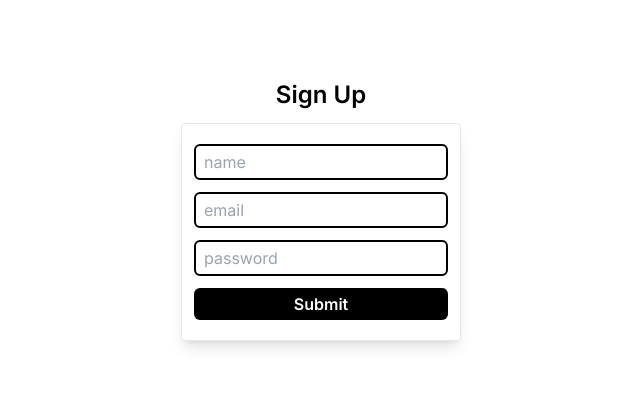
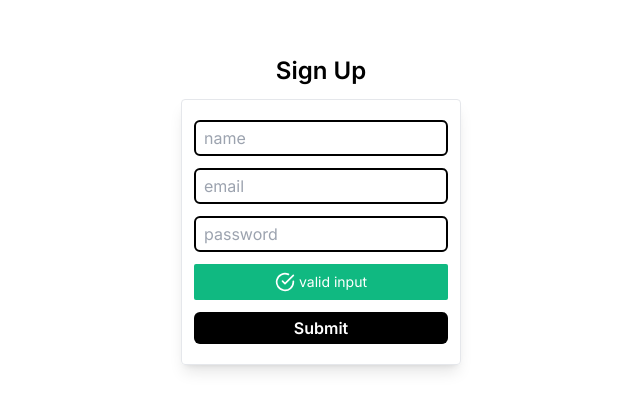
Before and after one commit to Collins-Ondeyo/Auth-js, a Next.js app: page /signup in a window 1280 px wide. Shown: the part 190-600 px from the top of the page, without its empty margins (319-959 px from the left). Built offline with nearby package versions, Linux system fonts and the light colour scheme.

Commit message:
Create the form message component for displaying notifications to the user

```diff
--- a/package.json
+++ b/package.json
@@ -12,6 +12,7 @@
     "@hookform/resolvers": "^3.3.4",
     "@prisma/client": "^5.10.2",
     "clsx": "^2.1.0",
+    "lucide-react": "^0.344.0",
     "next": "14.1.1",
     "react": "^18",
     "react-dom": "^18",
--- /dev/null
+++ b/src/components/form-message.tsx
@@ -0,0 +1,27 @@
+import { AlertTriangle, CheckCircle } from "lucide-react";
+import clsx from "clsx";
+
+export const FormMessage = ({ messageObject, className }: {
+    messageObject: {
+        success: boolean,
+        message: string;
+    },
+    className?: string;
+}) => {
+    return (
+        <div
+            className={clsx("text-sm p-2 rounded-sm text-white flex flex-row justify-center gap-1", className, {
+                "bg-emerald-500": messageObject.success,
+                "bg-red-600":!messageObject.success
+            })}
+        >
+            {
+                messageObject.success ?
+                    <CheckCircle className="w-[20px] h-[20px]" />
+                    :
+                    <AlertTriangle className="w-[20px] h-[20px]"/>
+            }
+            {messageObject.message}
+        </div>
+    )
+}
--- a/src/components/sign-up-form.tsx
+++ b/src/components/sign-up-form.tsx
@@ -5,6 +5,8 @@ import { zodResolver } from "@hookform/resolvers/zod";
 import { useForm, SubmitHandler } from "react-hook-form";
 
 import { Signup } from "@/actions/sign-up";
+
+import { FormMessage } from "./form-message";
 import { Input } from "./Input-Field";
 
 export const SignUpForm = () => {
@@ -41,6 +43,8 @@ export const SignUpForm = () => {
                 type="password"
             />
 
+            <FormMessage messageObject={ {success:true, message:"valid input"} } />
+
             <button
                 className="bg-black text-white rounded-md py-1 cursor-pointer font-semibold"
                 type="submit">
```
Also changed, not shown: 1 other file (tests, documents, lock files or other folders).
